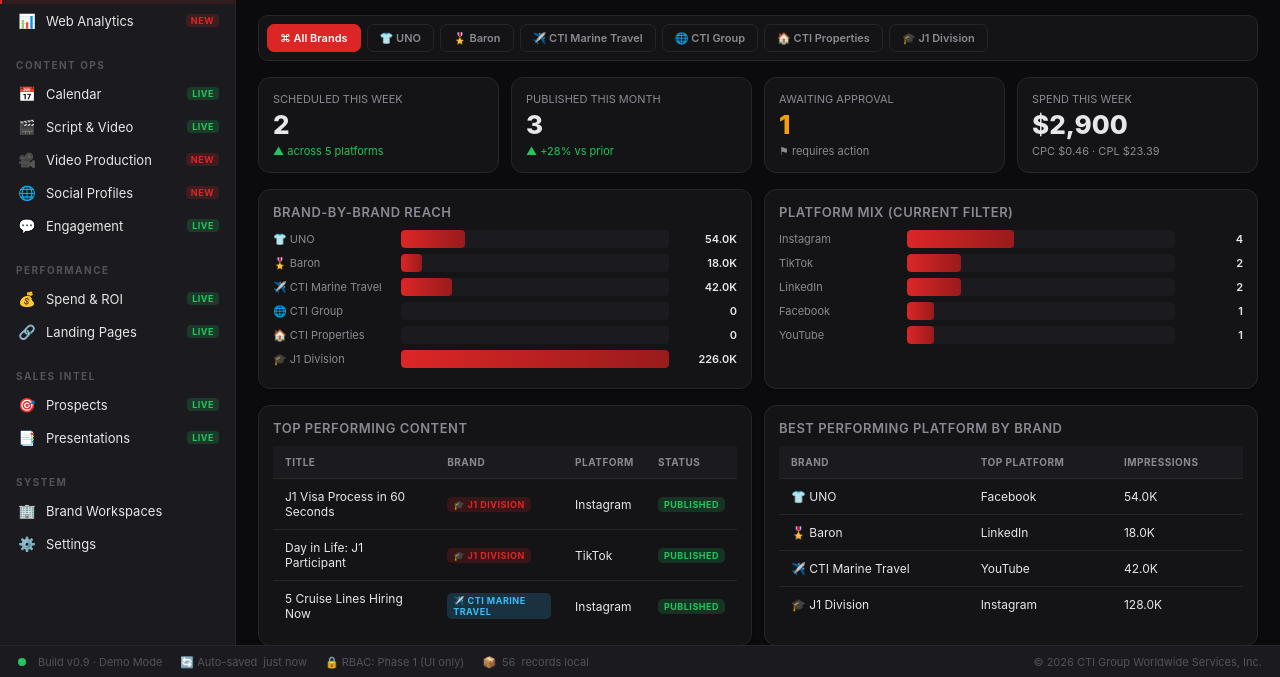
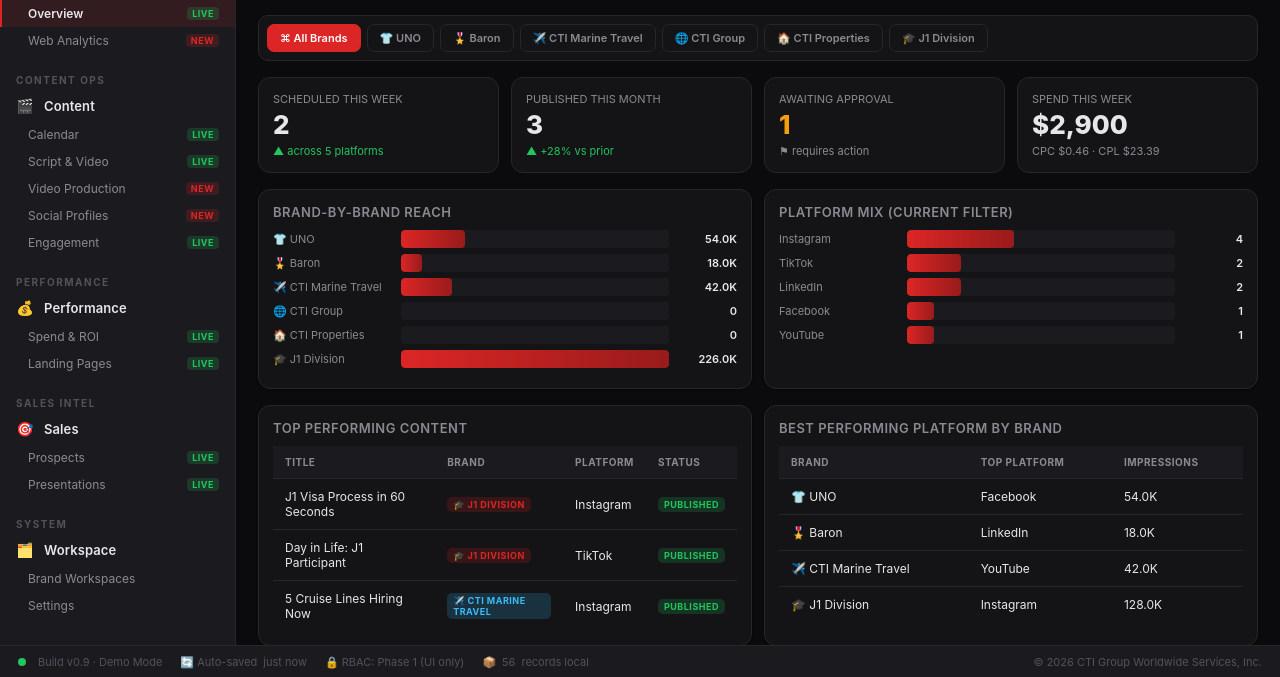
Before and after one commit to Robert-Upchurch/social-web-command, a plain HTML site: page index.html in a window 1280 px wide. Shown: the part 123-800 px from the top of the page. Drawn offline with Linux system fonts and the light colour scheme.

Commit message:
UI parity with Poseidon Command v6: hub + sub-page nav hierarchy
- Add .nav-hub row (13px / 600 weight) above sub-pages
- Sub-pages now 12px / muted color / indented 26px (matches Poseidon)
- Active sub-page: accent border-left + bold txt
- 5 themes, right rail, status strip, shell grid 236/1fr/320 already aligned

```diff
--- a/index.html
+++ b/index.html
@@ -108,23 +108,29 @@ input,select,textarea{font-family:inherit; color:inherit}
   overflow-y:auto; padding:14px;
 }
 
-/* ===== SIDEBAR NAV ===== */
-.nav-group{margin-bottom:16px}
+/* ===== SIDEBAR NAV (Poseidon hub + sub-page hierarchy) ===== */
+.nav-group{margin-bottom:14px}
 .nav-group-header{
   font-size:10px; font-weight:700; letter-spacing:1.5px;
   text-transform:uppercase; color:var(--grey);
-  padding:6px 16px;
-}
+  padding:6px 16px 4px;
+}
+.nav-hub{
+  display:flex; align-items:center; gap:10px;
+  padding:7px 16px; font-size:13px; font-weight:600;
+  color:var(--txt); letter-spacing:.1px; cursor:default;
+}
+.nav-hub .nav-icon{font-size:14px; width:18px; text-align:center}
 .nav-item{
-  display:flex; align-items:center; gap:10px;
-  padding:8px 16px; cursor:pointer; font-size:13px;
-  color:var(--txt); border-left:2px solid transparent;
-  transition:background .12s;
-}
-.nav-item:hover{background:color-mix(in srgb, var(--accent) 8%, transparent)}
+  display:flex; align-items:center; gap:8px;
+  padding:6px 16px 6px 26px; cursor:pointer; font-size:12px;
+  color:var(--muted); border-left:2px solid transparent;
+  transition:background .12s, color .12s;
+}
+.nav-item:hover{background:color-mix(in srgb, var(--accent) 8%, transparent); color:var(--txt)}
 .nav-item.active{
   background:color-mix(in srgb, var(--accent) 12%, transparent);
-  border-left-color:var(--accent);
+  border-left-color:var(--accent); color:var(--txt); font-weight:600;
 }
 .nav-icon{font-size:14px; width:18px; text-align:center}
 .nav-label{flex:1}
@@ -461,32 +467,37 @@ tr:last-child td{border-bottom:none}
   <!-- ===== SIDEBAR NAV ===== -->
   <aside class="sidebar" id="sidebar">
     <div class="nav-group">
-      <div class="nav-group-header">Command</div>
-      <div class="nav-item active" data-route="overview"><span class="nav-icon">⌘</span><span class="nav-label">Overview</span><span class="nav-badge live">LIVE</span></div>
-      <div class="nav-item" data-route="web-analytics"><span class="nav-icon">📊</span><span class="nav-label">Web Analytics</span><span class="nav-badge new">NEW</span></div>
+      <div class="nav-group-header">Command Spine</div>
+      <div class="nav-hub"><span class="nav-icon">⌘</span><span class="nav-label">Command</span></div>
+      <div class="nav-item active" data-route="overview"><span class="nav-label">Overview</span><span class="nav-badge live">LIVE</span></div>
+      <div class="nav-item" data-route="web-analytics"><span class="nav-label">Web Analytics</span><span class="nav-badge new">NEW</span></div>
     </div>
     <div class="nav-group">
       <div class="nav-group-header">Content Ops</div>
-      <div class="nav-item" data-route="calendar"><span class="nav-icon">📅</span><span class="nav-label">Calendar</span><span class="nav-badge live">LIVE</span></div>
-      <div class="nav-item" data-route="library"><span class="nav-icon">🎬</span><span class="nav-label">Script & Video</span><span class="nav-badge live">LIVE</span></div>
-      <div class="nav-item" data-route="production"><span class="nav-icon">🎥</span><span class="nav-label">Video Production</span><span class="nav-badge new">NEW</span></div>
-      <div class="nav-item" data-route="social"><span class="nav-icon">🌐</span><span class="nav-label">Social Profiles</span><span class="nav-badge new">NEW</span></div>
-      <div class="nav-item" data-route="engagement"><span class="nav-icon">💬</span><span class="nav-label">Engagement</span><span class="nav-badge live">LIVE</span></div>
+      <div class="nav-hub"><span class="nav-icon">🎬</span><span class="nav-label">Content</span></div>
+      <div class="nav-item" data-route="calendar"><span class="nav-label">Calendar</span><span class="nav-badge live">LIVE</span></div>
+      <div class="nav-item" data-route="library"><span class="nav-label">Script & Video</span><span class="nav-badge live">LIVE</span></div>
+      <div class="nav-item" data-route="production"><span class="nav-label">Video Production</span><span class="nav-badge new">NEW</span></div>
+      <div class="nav-item" data-route="social"><span class="nav-label">Social Profiles</span><span class="nav-badge new">NEW</span></div>
+      <div class="nav-item" data-route="engagement"><span class="nav-label">Engagement</span><span class="nav-badge live">LIVE</span></div>
     </div>
     <div class="nav-group">
       <div class="nav-group-header">Performance</div>
-      <div class="nav-item" data-route="roi"><span class="nav-icon">💰</span><span class="nav-label">Spend & ROI</span><span class="nav-badge live">LIVE</span></div>
-      <div class="nav-item" data-route="landing"><span class="nav-icon">🔗</span><span class="nav-label">Landing Pages</span><span class="nav-badge live">LIVE</span></div>
+      <div class="nav-hub"><span class="nav-icon">💰</span><span class="nav-label">Performance</span></div>
+      <div class="nav-item" data-route="roi"><span class="nav-label">Spend & ROI</span><span class="nav-badge live">LIVE</span></div>
+      <div class="nav-item" data-route="landing"><span class="nav-label">Landing Pages</span><span class="nav-badge live">LIVE</span></div>
     </div>
     <div class="nav-group">
       <div class="nav-group-header">Sales Intel</div>
-      <div class="nav-item" data-route="prospects"><span class="nav-icon">🎯</span><span class="nav-label">Prospects</span><span class="nav-badge live">LIVE</span></div>
-      <div class="nav-item" data-route="presentations"><span class="nav-icon">📑</span><span class="nav-label">Presentations</span><span class="nav-badge live">LIVE</span></div>
+      <div class="nav-hub"><span class="nav-icon">🎯</span><span class="nav-label">Sales</span></div>
+      <div class="nav-item" data-route="prospects"><span class="nav-label">Prospects</span><span class="nav-badge live">LIVE</span></div>
+      <div class="nav-item" data-route="presentations"><span class="nav-label">Presentations</span><span class="nav-badge live">LIVE</span></div>
     </div>
     <div class="nav-group">
       <div class="nav-group-header">System</div>
-      <div class="nav-item" data-route="brands"><span class="nav-icon">🏢</span><span class="nav-label">Brand Workspaces</span></div>
-      <div class="nav-item" data-route="settings"><span class="nav-icon">⚙️</span><span class="nav-label">Settings</span></div>
+      <div class="nav-hub"><span class="nav-icon">🗂️</span><span class="nav-label">Workspace</span></div>
+      <div class="nav-item" data-route="brands"><span class="nav-label">Brand Workspaces</span></div>
+      <div class="nav-item" data-route="settings"><span class="nav-label">Settings</span></div>
     </div>
   </aside>
 
```
